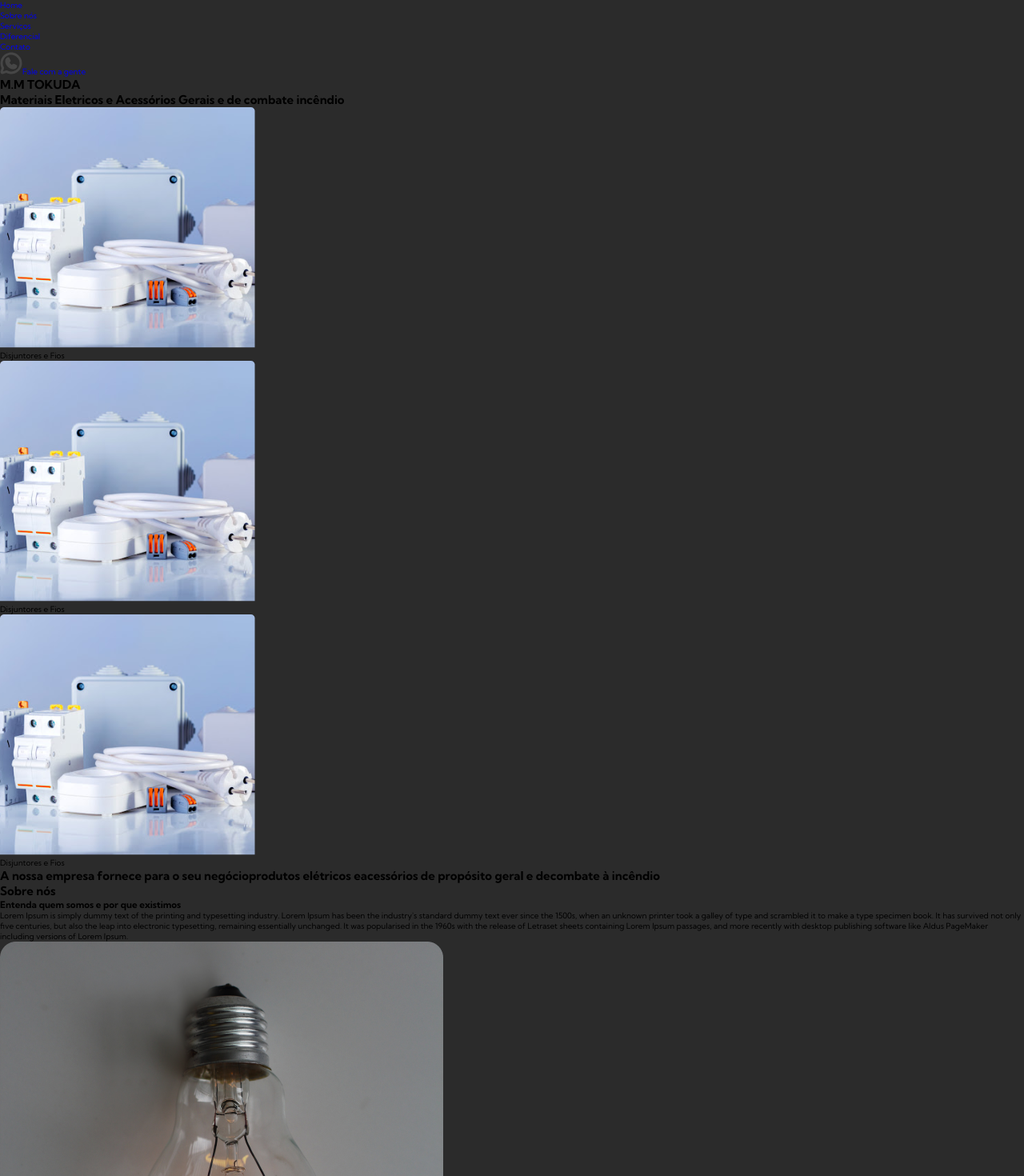
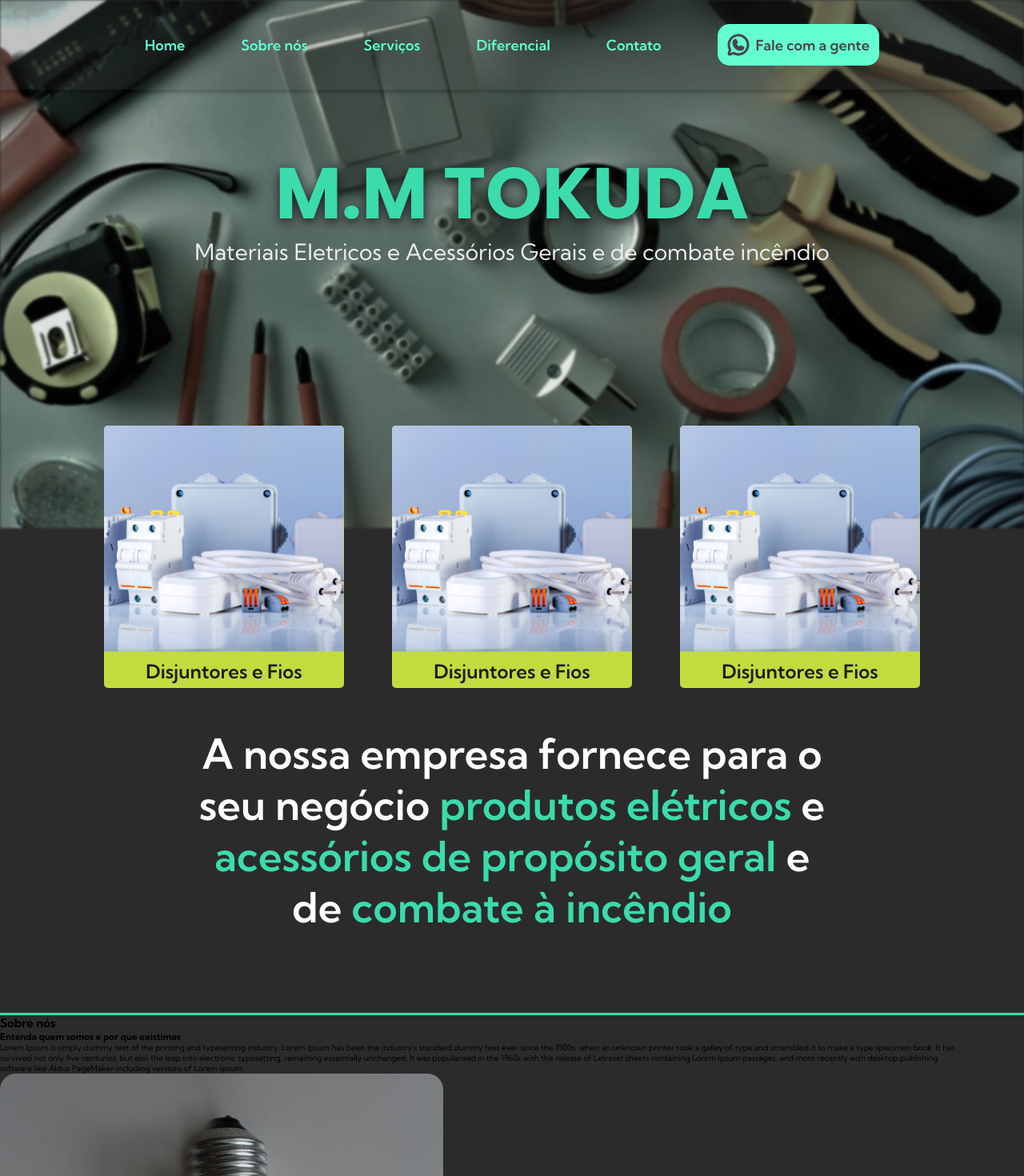
Before and after one commit to Henrriky/MM-TOKUDA, a React (Create React App) app: page / in a window 1280 px wide. Shown: the top 1470 px of the page at 80% size. Built offline with nearby package versions, Linux system fonts and the light colour scheme; the HTML template or start-up script is replaced by a standard one.

Commit message:
Layout home

```diff
--- a/src/App.css
+++ b/src/App.css
@@ -1,14 +1,18 @@
 @import url('https://fonts.googleapis.com/css2?family=Kumbh+Sans:wght@400;500;600;700;800&display=swap');
+@import url('https://fonts.googleapis.com/css2?family=Poppins:wght@500;700&display=swap');
 
 :root {
   font-size: 62.5%; /* 1rem = 10px */ /* 1rem = 16 px no font-size: 100% */
   --gray-button-header: #464646;
+  --white-subtitle-color: #EFEFEF;
   --green-blue-light: #63FFD0;
   --black-card-text: #1E1E1E;
   --yellow-card-background: #C3DB3D;
   --blue-general-text: #3BDBAB;
   --white: #FFFFFF;
   --gray-background: #2B2B2B;
+
+  --header-size: 134px;
 
 }
 
@@ -32,3 +36,7 @@ body {
   min-height: 100vh;
   background-color: #2B2B2B;
 }
+
+.wrapper {
+  max-width: 1212px;
+}
--- a/src/components/Home/Header/Index.tsx
+++ b/src/components/Home/Header/Index.tsx
@@ -1,18 +1,20 @@
 import whatsappSvg from "../../../assets/whatsapp.svg";
-
+import './index.css';
 
 export default function Header() {
   return (
     <nav className="navBar">
-        <ul>
+        <ul className="links">
             <li><a href="home">Home</a></li>
             <li><a href="home">Sobre nós</a></li>
             <li><a href="home">Serviços</a></li>
             <li><a href="home">Diferencial</a></li>
             <li><a href="home">Contato</a></li>
-            <li>
-                <img src={whatsappSvg} alt="Logo do Whatsapp"/>
-                <a href="home">Fale com a gente</a>
+            <li className="button">
+                <a href="home">
+                  <img src={whatsappSvg} alt="Logo do Whatsapp"/>
+                  Fale com a gente
+                </a>
             </li>
         </ul>
     </nav>
--- a/src/components/Home/Header/index.css
+++ b/src/components/Home/Header/index.css
@@ -0,0 +1,34 @@
+.navBar {
+    position: fixed;
+    z-index: 200;
+    right: 0;
+    left: 0;
+    display: flex;
+    align-items: center;
+    justify-content: center;
+    padding-block: 30px;
+    background-color: rgba(66, 66, 66, 0.2);
+    box-shadow: 0px 4px 5px rgba(0, 0, 0, 0.2);
+}
+
+.links {
+    display: flex;
+    align-items: center;
+    gap: 70px;
+}
+
+.links li a {
+    font-size: 1.8rem;
+    font-weight: 600;
+    color: var(--green-blue-light);
+}
+
+.links li.button a {
+    display: flex;
+    align-items: center;
+    gap: 8px;
+    background-color: var(--green-blue-light);
+    color: var(--gray-button-header);
+    padding: 12px 12px;
+    border-radius: 1.5rem;
+}
--- a/src/components/Home/Index.css
+++ b/src/components/Home/Index.css
@@ -0,0 +1,85 @@
+.home {
+    position: relative;
+    display: flex;
+    flex-direction: column;
+    gap: 250px;
+    border-bottom: 3px solid var(--blue-general-text);
+    padding-bottom: 10rem;
+}
+
+.home__presentation {
+    position: relative;
+}
+
+.home__presentation .background {
+    position: absolute;
+    z-index: -1;
+    width: 100vw;
+    height: 100%;
+    background-image: url(../../assets/teste.jpg);
+    background-position: center;
+    background-repeat: no-repeat;
+    background-size: cover;
+    filter: blur(1.5px);
+}
+
+.home__presentation .home__wrapper {
+    max-width: 1200px;
+    margin: 0 auto;
+    margin-top: calc(var(--header-size) + 58px);
+    text-align: center;
+}
+
+.home__wrapper .home__logo {
+    line-height: 10rem;
+    font-size: 9rem;
+    font-family: 'Poppins', sans-serif;
+    font-weight: 700;
+    color: var(--blue-general-text);
+    text-shadow: 0px 4px 13px rgba(30, 30, 30, 100%);
+}
+
+.home__wrapper .home__subtitle {
+    margin-top: .5rem;
+    font-size: 2.8rem;
+    color: var(--white-subtitle-color);
+    font-weight: 400;
+}
+
+.home__wrapper .home__cards {
+    position: relative;
+    display: flex;
+    justify-content: center;
+    align-items: center;
+    gap: 60px;
+    top: 200px;
+}
+
+.home__wrapper .home__cards .card {
+    background-color: var(--yellow-card-background);
+    border-radius: 5px;
+}
+.home__wrapper .home__cards .card img {
+    width: 300px;
+    height: auto;
+}
+
+.home__wrapper .home__cards .card p {
+    padding: 6px;
+    color: #1E1E1E;
+    font-size: 2.4rem;
+    font-weight: 600;
+}
+
+.home__informations {
+    width: 800px;
+    margin: 0 auto;
+    color: var(--white);
+    font-size: 5.2rem;
+    font-weight: 600;
+    text-align: center;
+}
+
+.home__informations .home__text {
+    color: var(--blue-general-text);
+}
--- a/src/components/Home/Index.tsx
+++ b/src/components/Home/Index.tsx
@@ -2,16 +2,18 @@ import React from 'react'
 import Header from './Header/Index';
 import Card from './Card/Index';
 import Foto1 from '../../assets/foto1.png';
+import './Index.css';
 
 export default function Home() {
   return (
     <section className="home">
-        <div className="presentation">
+        <div className="home__presentation">
+            <div className="background"></div>
             <Header/>
-            <div className="wrapper">
-                <h1 className="logoText">M.M TOKUDA</h1>
-                <h2>Materiais Eletricos e Acessórios Gerais e de combate incêndio</h2>
-                <div className="cards">
+            <div className="home__wrapper">
+                <h1 className="home__logo">M.M TOKUDA</h1>
+                <h2 className="home__subtitle">Materiais Eletricos e Acessórios Gerais e de combate incêndio</h2>
+                <div className="home__cards">
                     <Card text="Disjuntores e Fios">
                         <img src={Foto1} alt=""/>
                     </Card>
@@ -24,11 +26,11 @@ export default function Home() {
                 </div>
             </div>
         </div>
-        <h2>
+        <h2 className="home__informations">
             A nossa empresa fornece para o seu negócio
-            <span className="homeText">produtos elétricos</span> e
-            <span className="homeText">acessórios de propósito geral</span> e de
-            <span className="homeText">combate à incêndio</span>
+            <span className="home__text"> produtos elétricos</span> e
+            <span className="home__text"> acessórios de propósito geral</span> e de
+            <span className="home__text"> combate à incêndio</span>
         </h2>
     </section>
   )
```
Also changed, not shown: src/assets/background.jpg (added), src/assets/teste.jpg (added).
